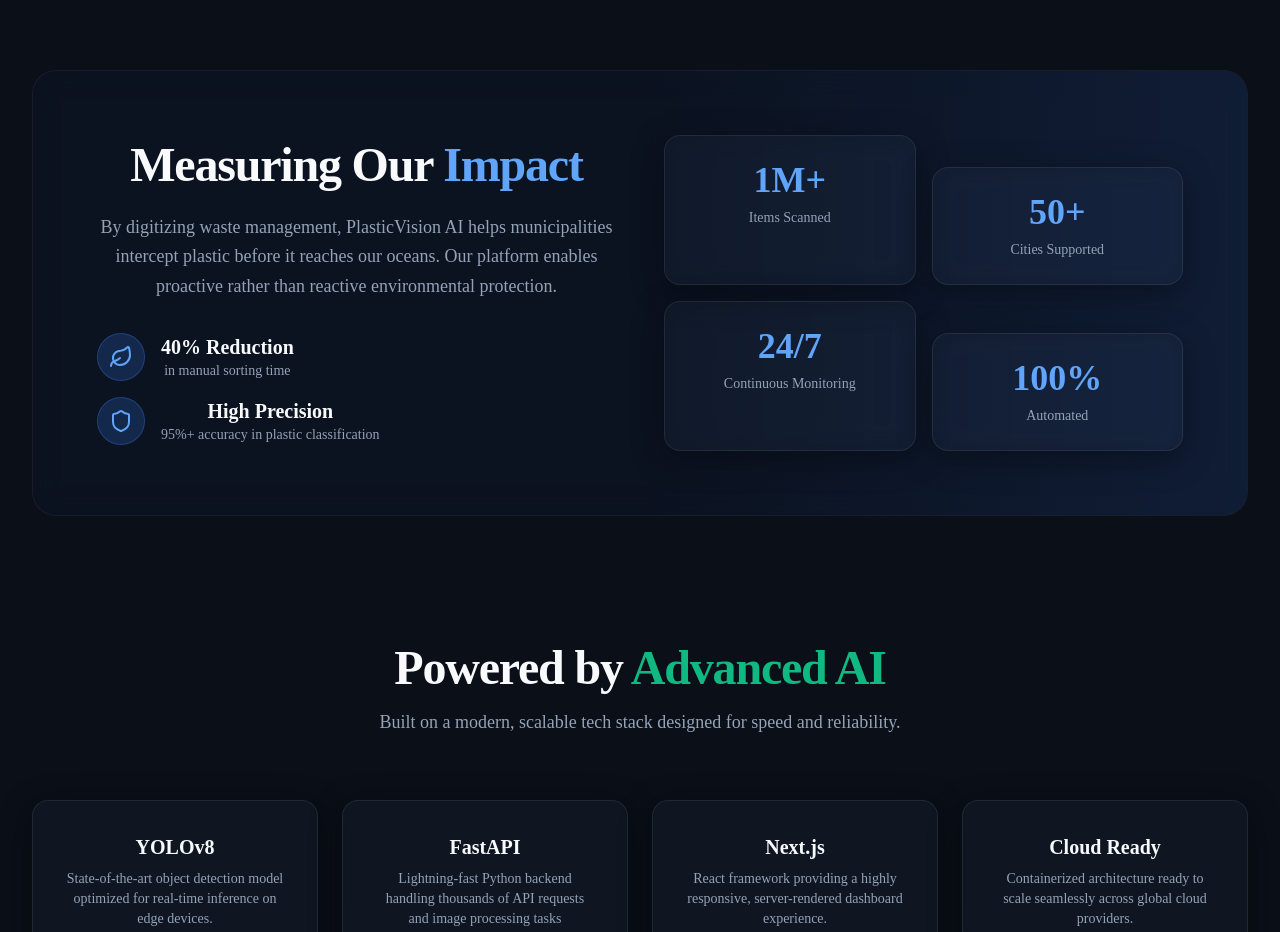
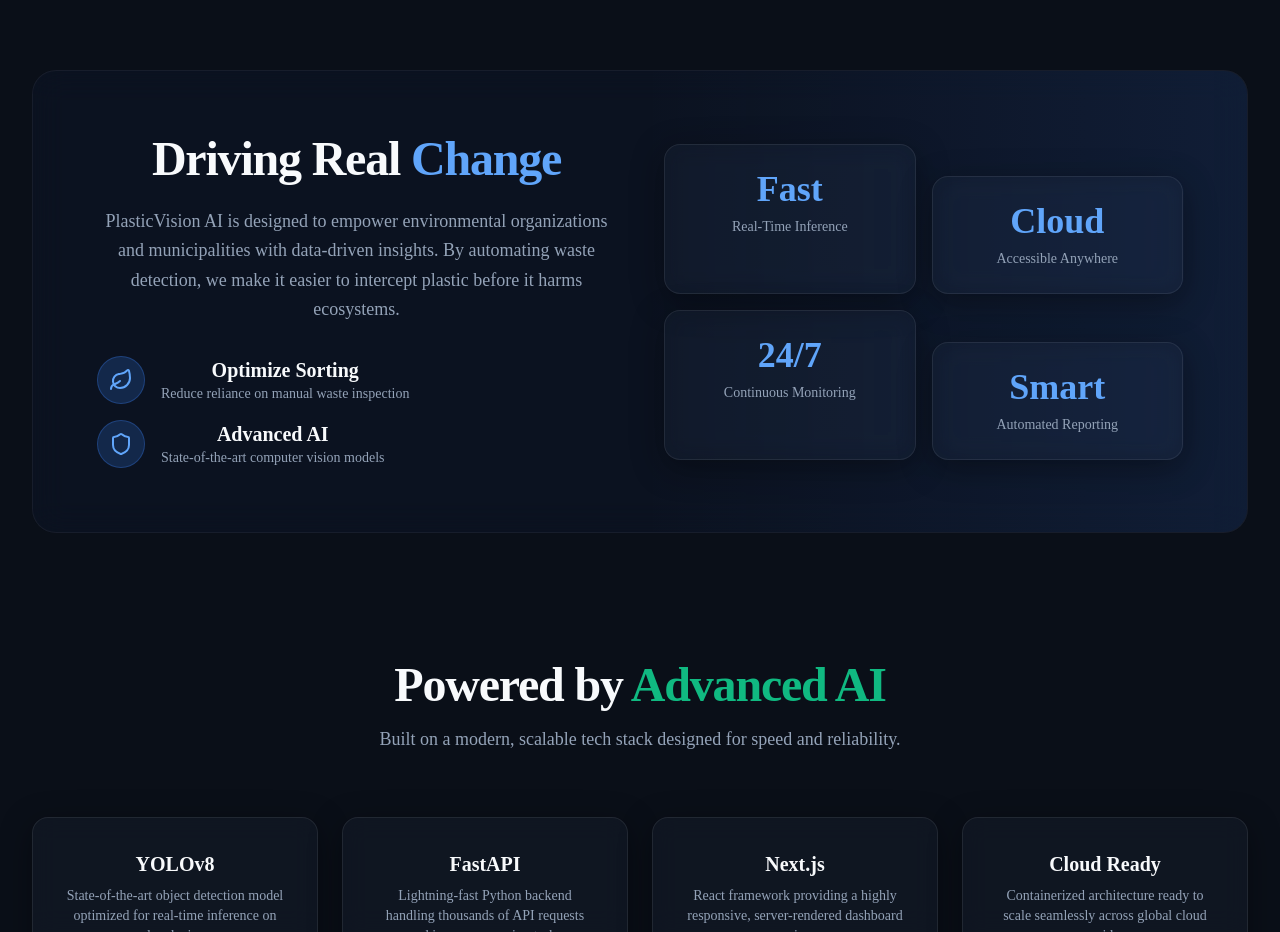
Before and after one commit to BOMMUGOWTHAMSAIREDDY97/plasticai, a Next.js app in the folder frontend/: page / in a window 1280 px wide. Shown: the part 1160-2092 px from the top of the page. Built offline with nearby package versions, Linux system fonts and the light colour scheme.

Commit message:
Replaced placeholder stats in Impact section with platform capabilities

```diff
--- a/frontend/src/app/page.js
+++ b/frontend/src/app/page.js
@@ -90,43 +90,43 @@
             <div className="absolute top-0 right-0 w-1/2 h-full bg-gradient-to-l from-blue-500/10 to-transparent pointer-events-none" />
             <div className="relative z-10 grid grid-cols-1 md:grid-cols-2 gap-12 items-center">
               <div>
-                <h2 className="text-3xl md:text-5xl font-bold tracking-tight mb-6">Measuring Our <span className="text-blue-400">Impact</span></h2>
+                <h2 className="text-3xl md:text-5xl font-bold tracking-tight mb-6">Driving Real <span className="text-blue-400">Change</span></h2>
                 <p className="text-lg text-textSecondary mb-8 leading-relaxed">
-                  By digitizing waste management, PlasticVision AI helps municipalities intercept plastic before it reaches our oceans. Our platform enables proactive rather than reactive environmental protection.
+                  PlasticVision AI is designed to empower environmental organizations and municipalities with data-driven insights. By automating waste detection, we make it easier to intercept plastic before it harms ecosystems.
                 </p>
                 <div className="flex flex-col gap-4">
                   <div className="flex items-center gap-4">
                     <div className="w-12 h-12 rounded-full bg-blue-500/20 flex items-center justify-center border border-blue-500/30"><Leaf className="w-6 h-6 text-blue-400" /></div>
                     <div>
-                      <h4 className="text-xl font-bold">40% Reduction</h4>
-                      <p className="text-sm text-textSecondary">in manual sorting time</p>
+                      <h4 className="text-xl font-bold">Optimize Sorting</h4>
+                      <p className="text-sm text-textSecondary">Reduce reliance on manual waste inspection</p>
                     </div>
                   </div>
                   <div className="flex items-center gap-4">
                     <div className="w-12 h-12 rounded-full bg-blue-500/20 flex items-center justify-center border border-blue-500/30"><Shield className="w-6 h-6 text-blue-400" /></div>
                     <div>
-                      <h4 className="text-xl font-bold">High Precision</h4>
-                      <p className="text-sm text-textSecondary">95%+ accuracy in plastic classification</p>
+                      <h4 className="text-xl font-bold">Advanced AI</h4>
+                      <p className="text-sm text-textSecondary">State-of-the-art computer vision models</p>
                     </div>
                   </div>
                 </div>
               </div>
               <div className="grid grid-cols-2 gap-4">
                  <div className="glass-card p-6 rounded-2xl text-center border border-blue-500/20">
-                    <div className="text-4xl font-bold text-blue-400 mb-2">1M+</div>
-                    <div className="text-sm text-textSecondary">Items Scanned</div>
+                    <div className="text-4xl font-bold text-blue-400 mb-2">Fast</div>
+                    <div className="text-sm text-textSecondary">Real-Time Inference</div>
                  </div>
                  <div className="glass-card p-6 rounded-2xl text-center border border-blue-500/20 mt-8">
-                    <div className="text-4xl font-bold text-blue-400 mb-2">50+</div>
-                    <div className="text-sm text-textSecondary">Cities Supported</div>
+                    <div className="text-4xl font-bold text-blue-400 mb-2">Cloud</div>
+                    <div className="text-sm text-textSecondary">Accessible Anywhere</div>
                  </div>
                  <div className="glass-card p-6 rounded-2xl text-center border border-blue-500/20">
                     <div className="text-4xl font-bold text-blue-400 mb-2">24/7</div>
                     <div className="text-sm text-textSecondary">Continuous Monitoring</div>
                  </div>
                  <div className="glass-card p-6 rounded-2xl text-center border border-blue-500/20 mt-8">
-                    <div className="text-4xl font-bold text-blue-400 mb-2">100%</div>
-                    <div className="text-sm text-textSecondary">Automated</div>
+                    <div className="text-4xl font-bold text-blue-400 mb-2">Smart</div>
+                    <div className="text-sm text-textSecondary">Automated Reporting</div>
                  </div>
               </div>
             </div>
```
